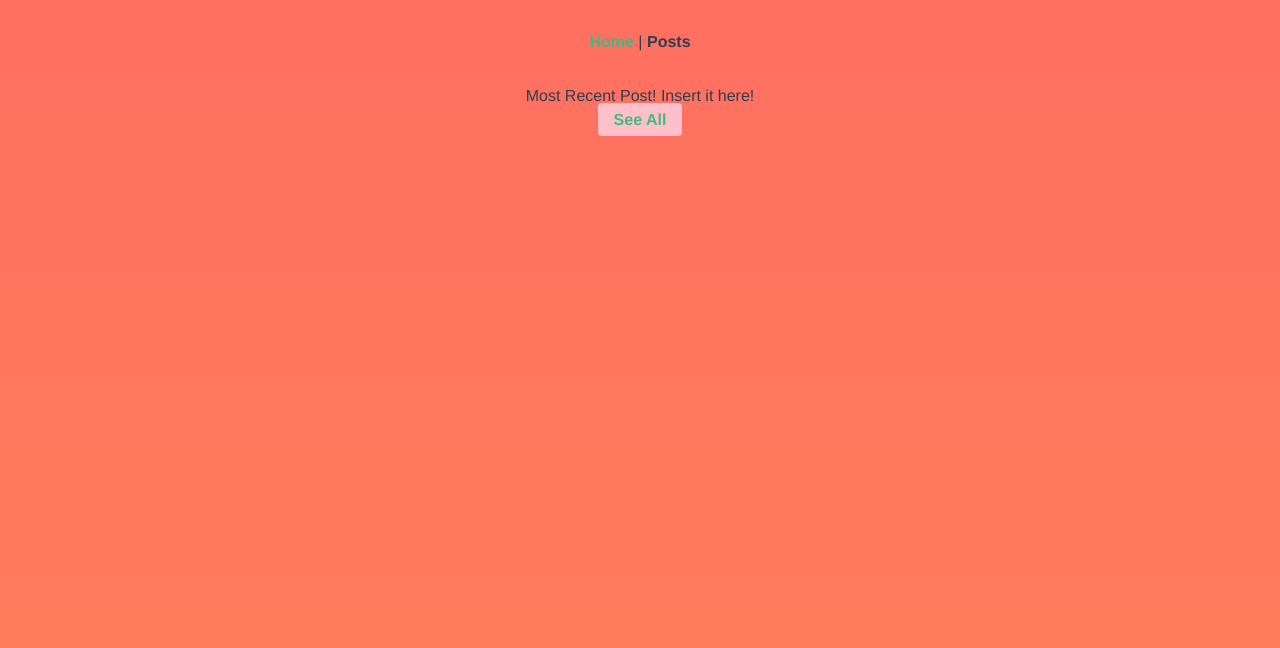
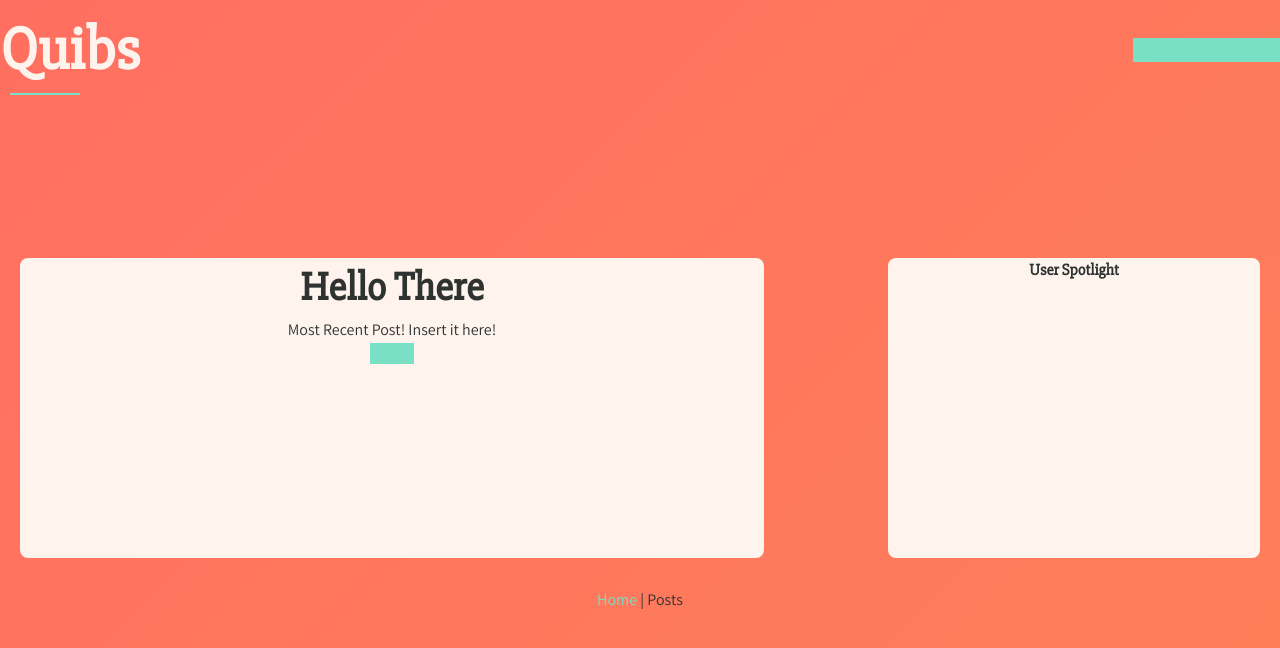
Before and after one commit to RogueGoat/quibs-blog, a Vue app: page / in a window 1280 px wide. Shown: the top 648 px of the page. Built offline with nearby package versions, Linux system fonts and the light colour scheme.

Commit message:
getting the fancier styles in place for hover, interaction, and aesthetic

```diff
--- a/package.json
+++ b/package.json
@@ -9,8 +9,12 @@
   },
   "dependencies": {
     "core-js": "^2.6.5",
+    "jQuery": "^1.7.4",
+    "location": "^0.0.1",
+    "navigator": "^1.0.1",
     "vue": "^2.6.10",
-    "vue-router": "^3.0.3"
+    "vue-router": "^3.0.3",
+    "xmlhttprequest": "^1.8.0"
   },
   "devDependencies": {
     "@vue/cli-plugin-babel": "^3.11.0",
--- a/public/index.html
+++ b/public/index.html
@@ -5,13 +5,20 @@
     <meta http-equiv="X-UA-Compatible" content="IE=edge">
     <meta name="viewport" content="width=device-width,initial-scale=1.0">
     <link rel="icon" href="<%= BASE_URL %>favicon.ico">
+    <link href="https://fonts.googleapis.com/css?family=Assistant|Slabo+27px&display=swap" rel="stylesheet">
+
     <title>Delta Blog</title>
   </head>
   <body>
+  <header class="container">
+    <h1 id="quibs-logo" class="quibs-logo">Quibs</h1>
+    <a href="/random" id="randomize" class="quibs-quip btn">Learn something new!</a>
+  </header>
     <noscript>
       <strong>We're sorry but delta-defense doesn't work properly without JavaScript enabled. Please enable it to continue.</strong>
     </noscript>
-    <div id="app"></div>
+    <div id="app" class="app-view"></div>
     <!-- built files will be auto injected -->
+
   </body>
 </html>
--- a/src/App.vue
+++ b/src/App.vue
@@ -1,31 +1,18 @@
 <template>
   <div id="app">
-    <div id="nav">
-      <router-link to="/">Home</router-link> |
-      <router-link to="/posts">Posts</router-link>
+    <div class="wrapper container">
+      <div class="content">
+        <router-view/>
+      </div>
+
+      <nav id="nav" class="router-nav">
+        <router-link to="/">Home</router-link> |
+        <router-link to="/posts">Posts</router-link>
+      </nav>
     </div>
-    <router-view/>
   </div>
 </template>
 
 <style>
-#app {
-  font-family: 'Avenir', Helvetica, Arial, sans-serif;
-  -webkit-font-smoothing: antialiased;
-  -moz-osx-font-smoothing: grayscale;
-  text-align: center;
-  color: #2c3e50;
-}
-#nav {
-  padding: 30px;
-}
 
-#nav a {
-  font-weight: bold;
-  color: #2c3e50;
-}
-
-#nav a.router-link-exact-active {
-  color: #42b983;
-}
 </style>
--- a/src/assets/styles.css
+++ b/src/assets/styles.css
@@ -2,14 +2,171 @@
 @tailwind components;
 @tailwind utilities;
 
-/*Base styles*/
+/*Global styles*/
+* {
+    /*transition: background-color 300ms ease;*/
+}
+
+h1,
+h2,
+h3,
+h4,
+h5,
+h6 {
+    font-weight: 600;
+    font-family: 'Slabo 27px', serif;
+}
+
+h1 {
+    font-size: 40px;
+}
+
+/*Tailwind styles*/
+.btn {
+    transition: all 300ms ease;
+    position: relative;
+    z-index: 1;
+}
+.btn::before:hover {
+    transform: translate3d(-6px, -6px, 0);
+    background-color: #b5ffeb;
+}
+
+.btn::before,
+.btn::after {
+    content: '';
+    position: absolute;
+    width: 100%;
+    height: 100%;
+    left: 0;
+    bottom: 0;
+    z-index: 0;
+}
+
+.btn::before {
+    z-index: 1;
+    @apply font-bold py-2 px-4 rounded;
+    background-color: #79e0c5;
+}
+
+.btn::after {
+    z-index: 0;
+    background-color: #79e0c5;
+}
+
+/*Base element styles*/
+header {
+    position: absolute;
+    height: 100px;
+    top: 0;
+    left: 0;
+    right: 0;
+    margin: auto;
+    z-index: 1;
+
+    /*content*/
+    display: flex;
+    justify-content: space-between;
+    align-items: center;
+    /*padding: 0 20px;*/
+}
+
+header h1 {
+    color: #fff4ed;
+    font-size: 60px;
+    position: relative;
+}
+
+header h1::after {
+    content: '';
+    position: absolute;
+    bottom: 0;
+    left: 10px;
+    background-color: #79e0c5;
+    height: 2px;
+    width: 0;
+    transition: width 300ms ease;
+}
+
+header h1.loaded::after {
+    width: 50%;
+}
+
 body {
-    background: #ff6f61; /* Old browsers */
-    background: -moz-linear-gradient(top, #ff6f61 0%, #ff7f59 100%); /* FF3.6-15 */
-    background: -webkit-linear-gradient(top, #ff6f61 0%,#ff7f59 100%); /* Chrome10-25,Safari5.1-6 */
-    background: linear-gradient(to bottom, #ff6f61 0%,#ff7f59 100%); /* W3C, IE10+, FF16+, Chrome26+, Opera12+, Safari7+ */
-    filter: progid:DXImageTransform.Microsoft.gradient( startColorstr='#ff6f61', endColorstr='#ff7f59',GradientType=0 ); /* IE6-9 */
-
-    background-repeat: no-repeat;
+    position: relative;
+    padding: 50px 30px;
     height: 100vh;
 }
+
+#app {
+    /*This is the App.vue #app*/
+
+    position: absolute;
+    width: 100%;
+    height: 100%;
+    top: 0;
+    left: 0;
+
+    /*Organizing content*/
+    padding-top: 100px;
+    display: flex;
+    justify-content: center;
+    align-items: center;
+
+    background: #ff6f61; /* Old browsers */
+    background: -moz-linear-gradient(-45deg, #ff6f61 0%, #ff7f59 100%); /* FF3.6-15 */
+    background: -webkit-linear-gradient(-45deg, #ff6f61 0%,#ff7f59 100%); /* Chrome10-25,Safari5.1-6 */
+    background: linear-gradient(135deg, #ff6f61 0%,#ff7f59 100%); /* W3C, IE10+, FF16+, Chrome26+, Opera12+, Safari7+ */
+    filter: progid:DXImageTransform.Microsoft.gradient( startColorstr='#ff6f61', endColorstr='#ff7f59',GradientType=1 ); /* IE6-9 fallback on horizontal gradient */
+    background-repeat: no-repeat;
+}
+
+.wrapper {
+    padding: 20px;
+}
+
+.content {
+
+}
+
+.flex-wrapper {
+    display: flex;
+    justify-content: space-between;
+}
+
+main,
+aside {
+    background: #fff4ed;
+    min-height: 300px;
+}
+
+.main-flex {
+    flex: 0 0 60%;
+}
+.aside-flex {
+    flex: 0 0 30%;
+}
+
+
+/*Posts styles*/
+
+/*Vue-specific styles*/
+#app {
+    font-family: 'Assistant', sans-serif;
+    -webkit-font-smoothing: antialiased;
+    -moz-osx-font-smoothing: grayscale;
+    text-align: center;
+    color: #2e3332;
+}
+#nav {
+    padding: 30px;
+}
+
+#nav a {
+    font-weight: 300;
+    color: #2e3332;
+}
+
+#nav a.router-link-exact-active {
+    color: #79e0c5;
+}
--- a/src/components/Base.vue
+++ b/src/components/Base.vue
@@ -1,12 +1,18 @@
 <template>
-  <main class="container mx-auto">
+  <div class="container mx-auto flex-wrapper">
+    <main class="rounded-lg main-flex">
       <section class="newest">
         <article>
+          <h1>Hello There</h1>
           Most Recent Post! Insert it here!
         </article>
       </section>
       <a class="btn" href="/posts">See All</a>
     </main>
+    <aside class="rounded-lg aside-flex">
+      <h2>User Spotlight</h2>
+    </aside>
+  </div>
 </template>
 
 <script>
@@ -17,24 +23,5 @@ export default {
 
 <!-- Add "scoped" attribute to limit CSS to this component only -->
 <style scoped>
-  /*Tailwind styles*/
-  .btn {
-    @apply font-bold py-2 px-4 rounded;
 
-    background-color: pink;
-  }
-h3 {
-  margin: 40px 0 0;
-}
-ul {
-  list-style-type: none;
-  padding: 0;
-}
-li {
-  display: inline-block;
-  margin: 0 10px;
-}
-a {
-  color: #42b983;
-}
 </style>
--- a/src/main.js
+++ b/src/main.js
@@ -6,6 +6,13 @@ import router from './router'
 import './assets/styles.css'
 //these are the tailwind base styles
 
+//simple function to add class after load
+document.addEventListener("DOMContentLoaded", function() {
+  document.getElementById('quibs-logo').classList.add('loaded')
+
+});
+
+//vue configuration
 Vue.config.productionTip = false
 
 new Vue({
--- a/src/views/Blog.vue
+++ b/src/views/Blog.vue
@@ -1,5 +1,8 @@
 <template>
-  <div class="posts">
-    <h1>This is an about page</h1>
+  <div class="posts content">
+    <h1>The posts!</h1>
+    <ul>
+      <li>This will be the for-posts-in-posts</li>
+    </ul>
   </div>
 </template>
--- a/tailwind.js
+++ b/tailwind.js
@@ -1,5 +1,9 @@
 module.exports = {
   theme: {
+    fontFamily: {
+      'sans': 'Assistant, sans-serif',
+      'serif': 'Slabo 27px, serif'
+    },
     extend: {}
   },
   variants: {},
```
Also changed, not shown: src/views/Random.vue (added), 1 other file (tests, documents, lock files or other folders). Lines whose indentation alone changed are shown as unchanged.
